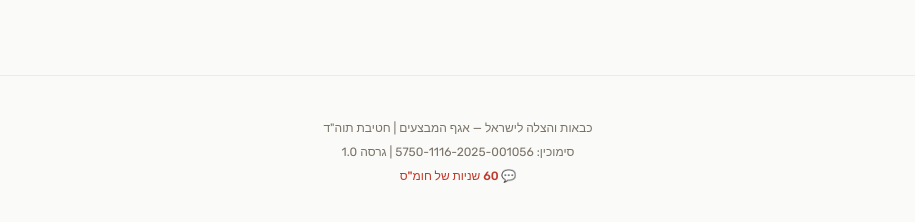
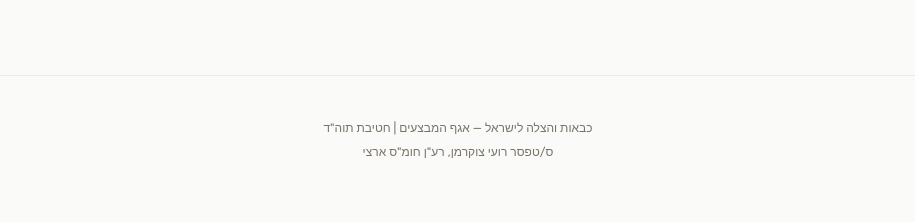
Before and after one commit to roiez1-60-seconds-hazardous-materials/lion-ers-guide, a website: page public/index.html in a window 1280 px wide. Shown: the part 2090-2312 px from the top of the page, without its empty margins (182-1097 px from the left). Drawn offline with Linux system fonts and the light colour scheme; a web font is replaced by a local one.

Commit message:
Update footer: remove סימוכין and 60sec link, add רועי צוקרמן רע"ן חומ"ס

```diff
--- a/public/index.html
+++ b/public/index.html
@@ -58,7 +58,7 @@
 
 <section id="quiz"><div class="sec-header reveal"><h2>תרגול ובחינת ידע</h2><p>8 שאלות — בדוק את עצמך</p></div><div class="quiz-box reveal"><div id="quizProg" style="text-align:center;color:var(--warm-500);font-size:13px;margin-bottom:12px"></div><div class="quiz-q" id="quizQ"></div><div class="quiz-opts" id="quizO"></div><div class="quiz-feedback" id="quizF"></div><div class="quiz-nav"><button class="btn btn-outline" id="quizNext" style="display:none" onclick="nextQ()">הבאה ←</button><button class="btn btn-fire" id="quizRestart" style="display:none" onclick="restartQ()">התחל מחדש</button></div></div><div id="quizScore" style="display:none;text-align:center;margin-top:24px"><div style="font-family:'Frank Ruhl Libre',serif;font-size:48px;font-weight:900;color:var(--fire)" id="sVal"></div><div style="font-size:14px;color:var(--warm-500)" id="sLabel"></div></div></section>
 </main>
-<footer class="footer"><p>כבאות והצלה לישראל — אגף המבצעים | חטיבת תוה"ד</p><p>סימוכין: 5750-1116-2025-001056 | גרסה 1.0</p><p><a href="https://chat.whatsapp.com/K4NzcZucmimKYFOXE3VVtD?mode=gi_t" target="_blank">💬 60 שניות של חומ"ס</a></p></footer>
+<footer class="footer"><p>כבאות והצלה לישראל — אגף המבצעים | חטיבת תוה"ד</p><p>ס/טפסר רועי צוקרמן, רע"ן חומ"ס ארצי</p></footer>
 <script>
 function showSection(id){document.querySelectorAll('section').forEach(s=>s.classList.remove('active'));document.querySelectorAll('nav a').forEach(a=>a.classList.remove('active'));document.getElementById(id).classList.add('active');document.querySelector("nav a[onclick=\"showSection('"+id+"')\"]")?.classList.add('active');document.getElementById('heroArea').style.display=id==='overview'?'block':'none';document.getElementById('nav').classList.remove('open');window.scrollTo({top:0,behavior:'smooth'});setTimeout(()=>document.querySelectorAll('.reveal').forEach(el=>{if(isInView(el))el.classList.add('visible')}),100)}
 function showTab(id,btn){const sec=btn.closest('section');sec.querySelectorAll('.tab-panel').forEach(p=>p.classList.remove('active'));sec.querySelectorAll('.tab-btn').forEach(b=>b.classList.remove('active'));document.getElementById(id).classList.add('active');btn.classList.add('active');setTimeout(()=>document.querySelectorAll('.reveal').forEach(el=>{if(isInView(el))el.classList.add('visible')}),100)}
```
